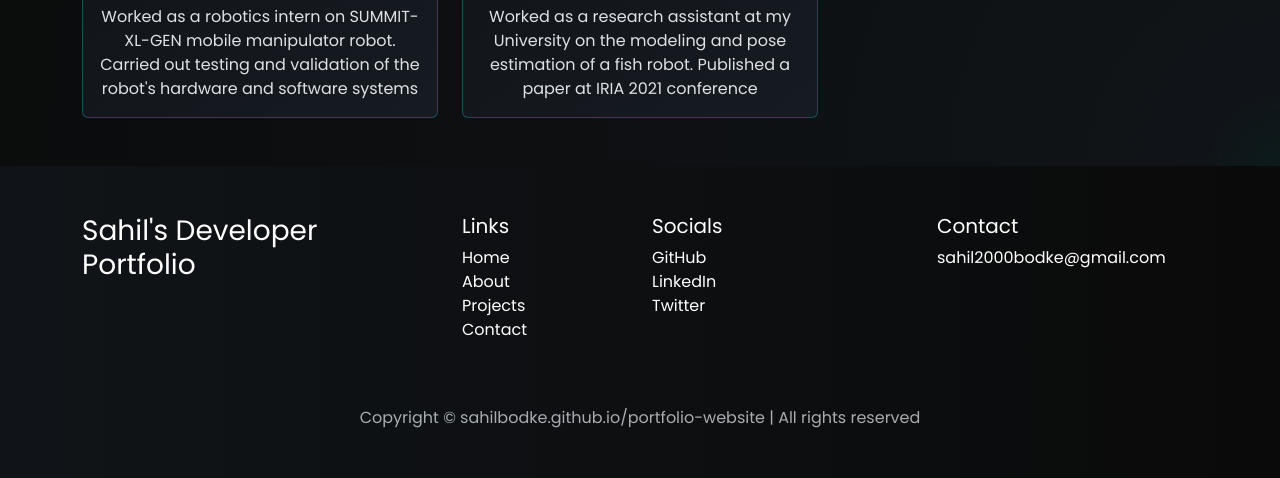
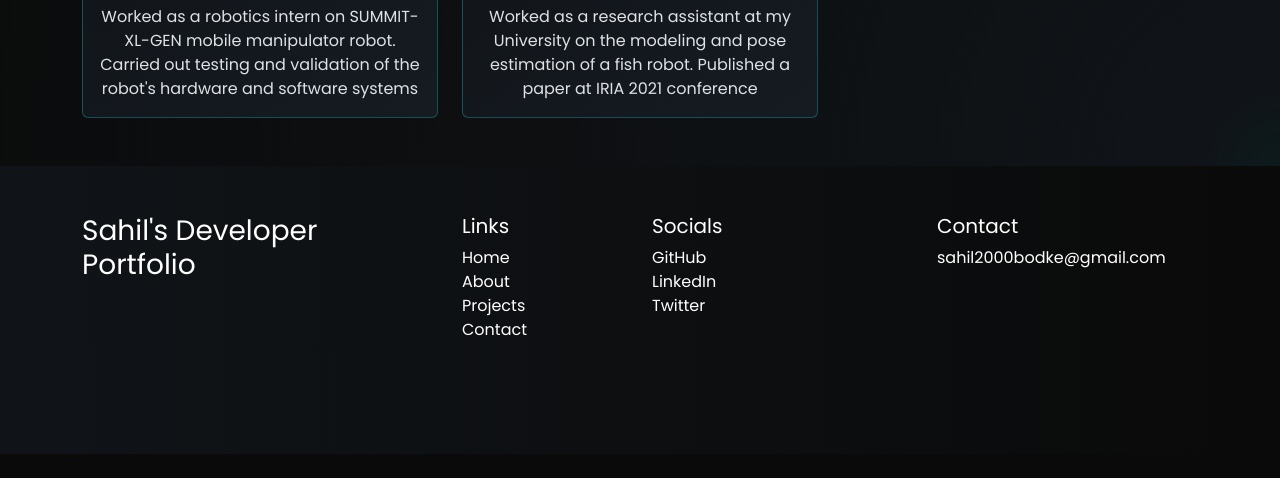
Before and after one commit to SahilBodke/portfolio-website, a website: page index.html in a window 1280 px wide. Shown: the part 1433-1911 px from the top of the page. After the commit the page ends 1887 px from the top, so only its background shows below. Drawn offline with nearby package versions, Linux system fonts and the light colour scheme.

Commit message:
Updated Resume

```diff
--- a/index.html
+++ b/index.html
@@ -179,7 +179,7 @@
                 </div>
             </div>
             <div class="text-center text-body-secondary mt-4">
-                Copyright &copy; sahilbodke.github.io/portfolio-website | All rights reserved
+                <!-- Copyright &copy; sahilbodke.github.io/portfolio-website | All rights reserved -->
             </div>
         </div>
     </footer>
```
Also changed, not shown: 1 other file.
